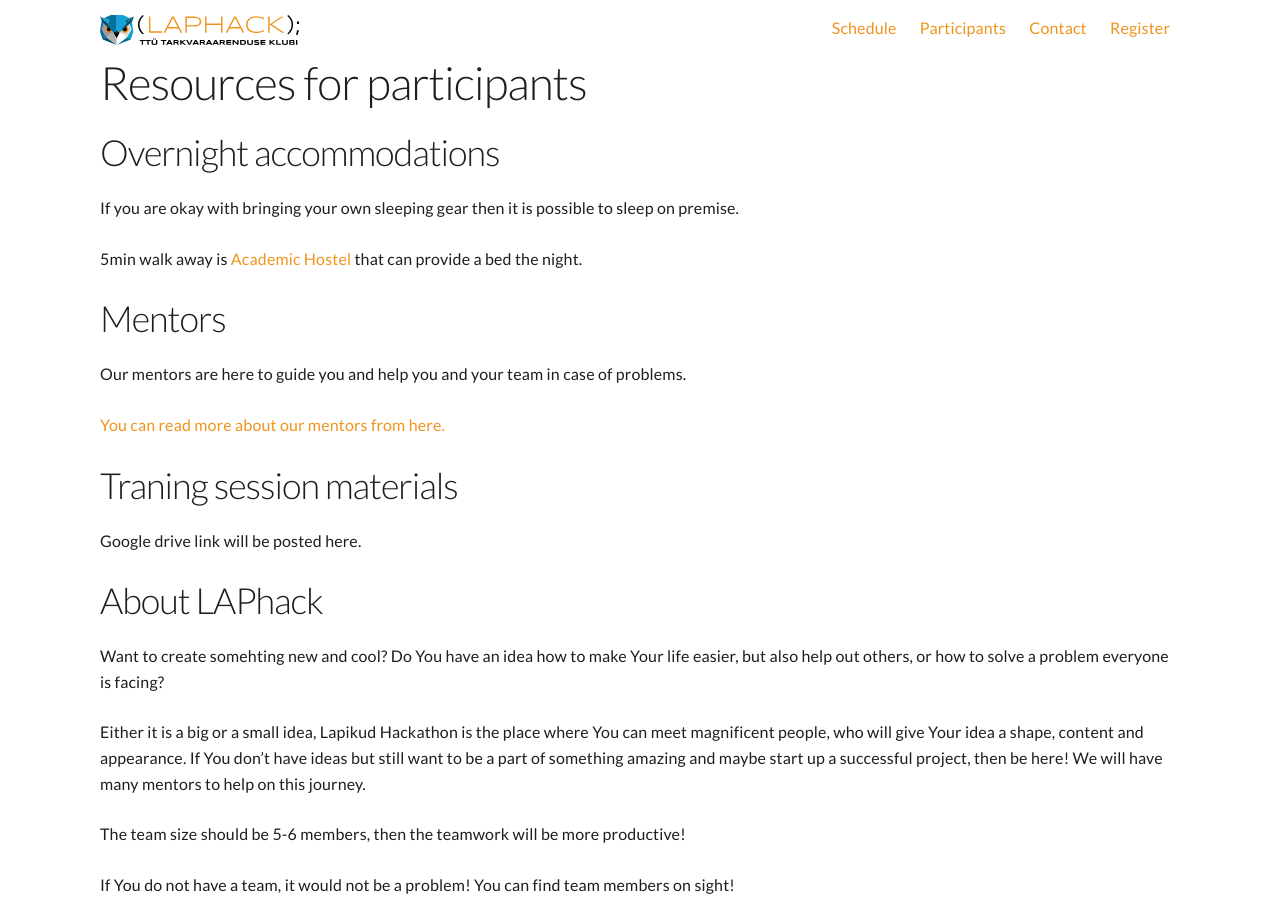
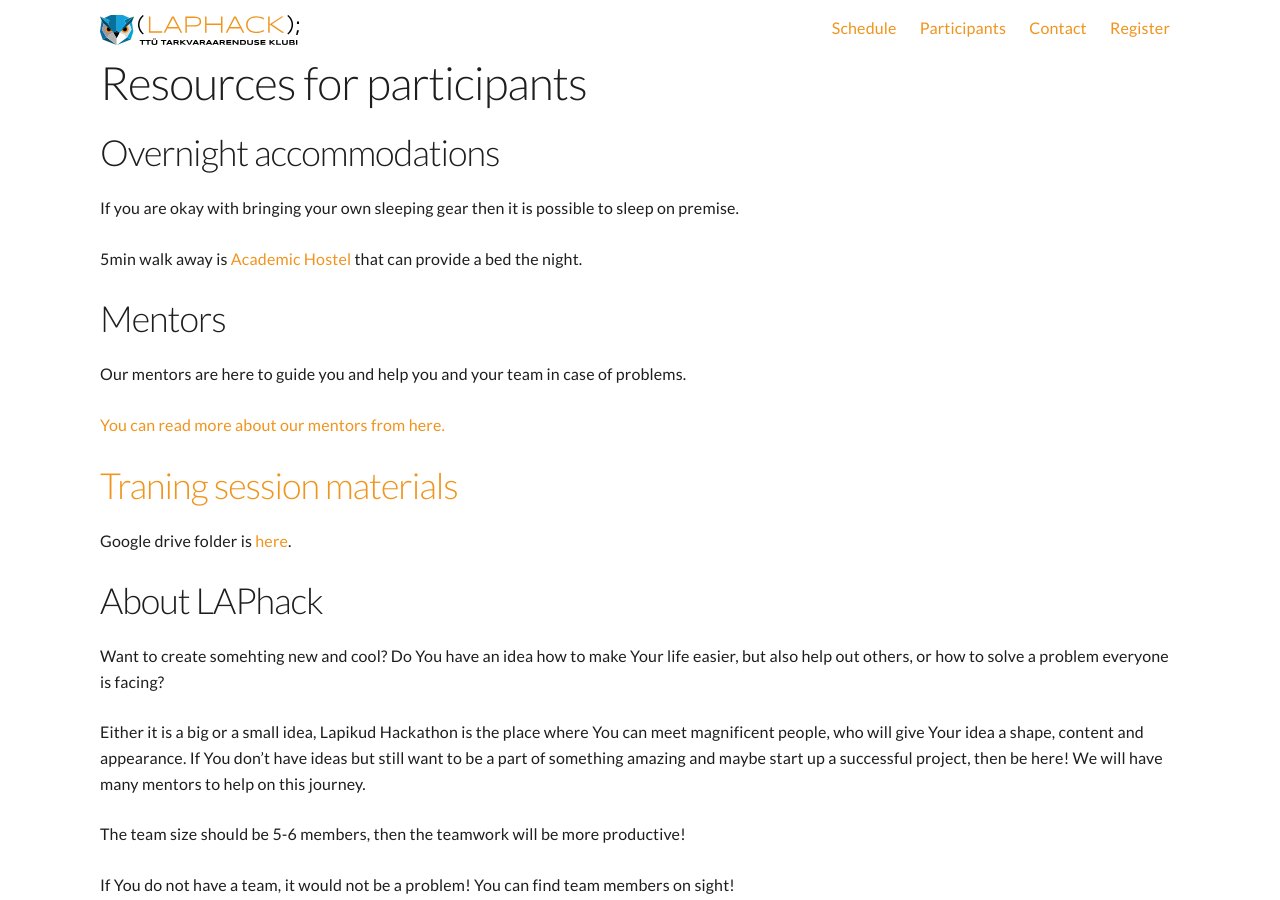
Before and after one commit to Lapikud/laphack.eu, a Jekyll site: the page built from participants.md, in a window 1280 px wide and 900 px high. Built offline with Jekyll 4.4.1, drawn with Linux system fonts in a browser that asks for light colours; nearby versions of some CDN libraries; our own code applies the rules of GitHub Pages for plain Markdown files.

Commit message:
Add traning material google drive link

```diff
--- a/participants.md
+++ b/participants.md
@@ -17,8 +17,8 @@ team in case of problems.
 
 [You can read more about our mentors from here.](/mentors)
 
-## Traning session materials
-Google drive link will be posted here.
+## [Traning session materials](https://drive.google.com/open?id=0BzYluPq5cEhUekF6Z1BNMm91bDA)
+Google drive folder is [here](https://drive.google.com/open?id=0BzYluPq5cEhUekF6Z1BNMm91bDA).
 
 ## About LAPhack
 Want to create somehting new and cool?
```
